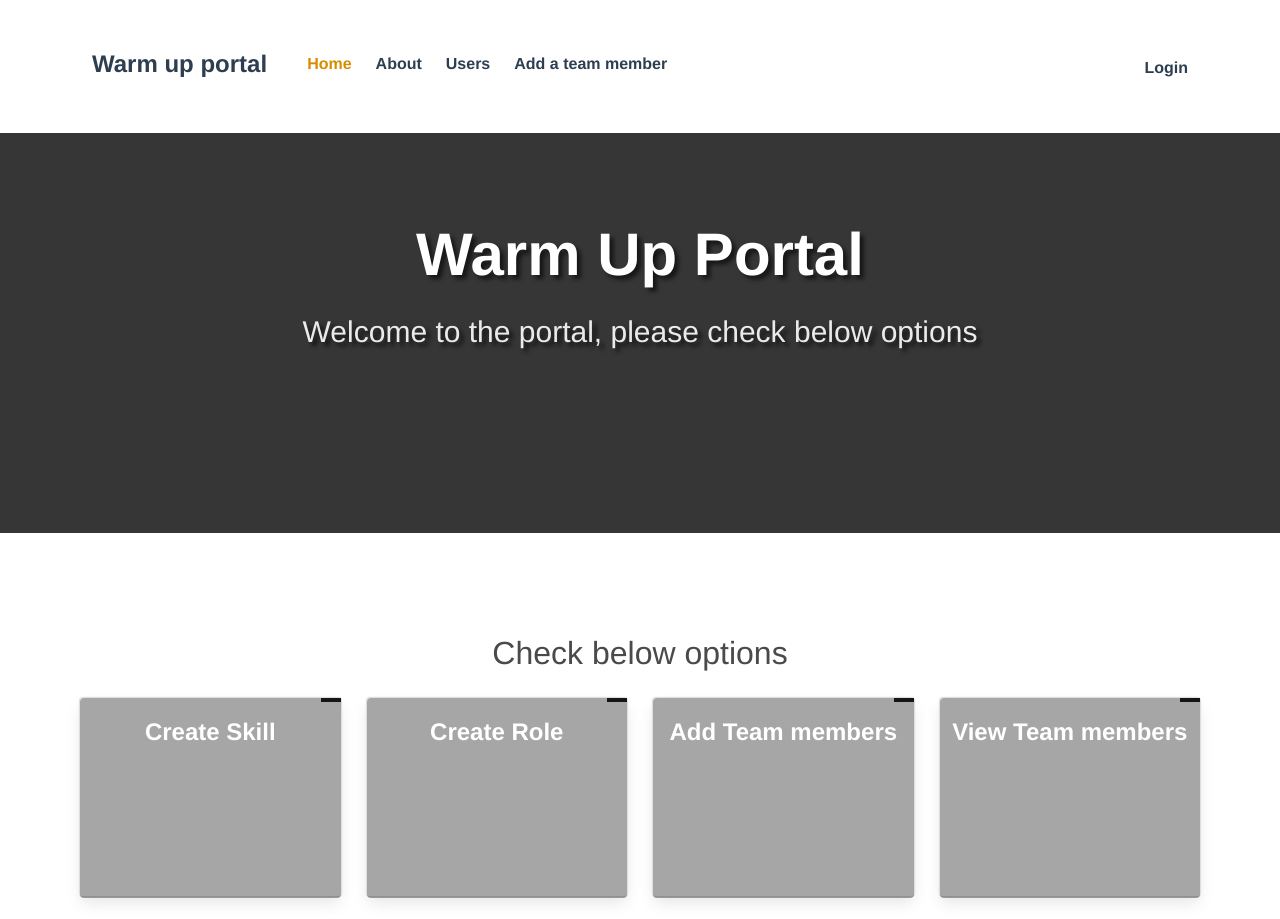
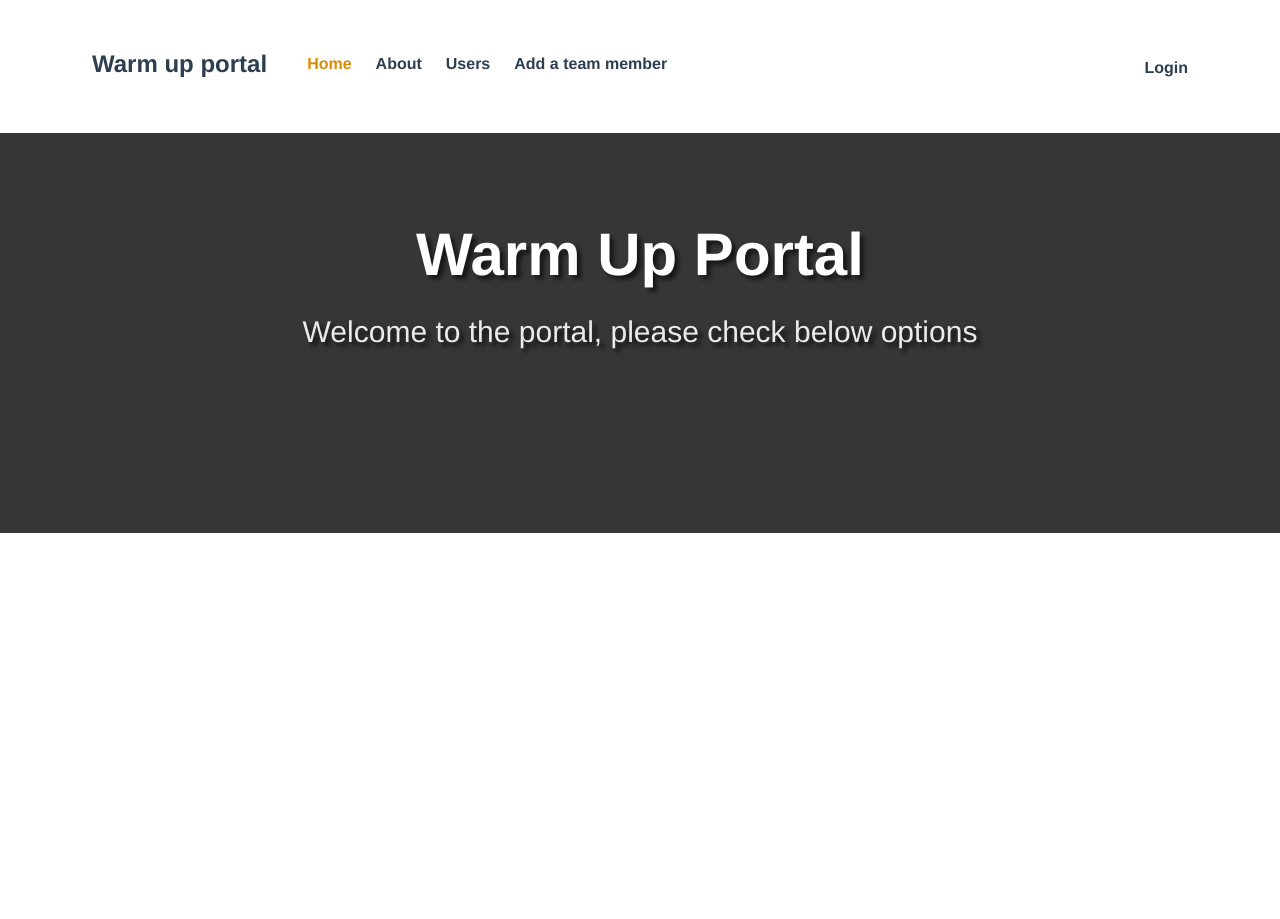
Before and after one commit to esromb/Login-App-vue, a Vue app: page / in a window 1280 px wide. Shown: the top 919 px of the page. After the commit the page ends 800 px from the top, so only its background shows below. Built offline with nearby package versions, Linux system fonts and the light colour scheme.

Commit message:
clearing the events

```diff
--- a/src/components/JobCard.vue
+++ /dev/null
@@ -1,56 +0,0 @@
-<template>
-  <div class="event-card">
-    <div class="card">
-      <div class="card-content">
-        <h2 class="is-size-4 has-text-weight-bold">{{ event.name }}</h2>
-        <small class="event-date">{{ event.date }}</small>
-        <span>{{ event.location }}</span>
-      </div>
-    </div>
-  </div>
-</template>
-<script>
-export default {
-  props: [
-    'event'
-  ]
-}
-</script>
-<style lang="scss" scoped>
-  .card {
-    height: 200px;
-    background-position: center;
-    background-size: cover;
-    text-align: center;
-  }
-  .card-content {
-    padding-top: 50px;
-    position: absolute;
-    color: #FFF;
-    background-color: rgba(0, 0, 0, 0.35);
-    top: 0;
-    padding: 10px;
-    height: 200px;
-    width: 100%;
-    span {
-      font-size: 18px;
-      text-align: center;
-      width: 100%;
-      position: absolute;
-      bottom: 10px;
-      right: 0;
-    }
-    h2 {
-      margin-top: 10px;
-    }
-  }
-  .event-date {
-    background-color: #151515;
-    color: #FFF;
-    font-size: .75em;
-    padding: 2px 10px;
-    position: absolute;
-    top: 0;
-    right: 0;
-  }
-</style>
--- a/src/components/JobList.vue
+++ /dev/null
@@ -1,66 +0,0 @@
-<template>
-  <div class="events container">
-    <h2 class="subtitle is-3">
-        Check below options
-    </h2>
-    <div class="columns is-multiline">
-      <div v-for="event in events" :event="event" :key="event.id" class="column is-one-quarter">
-        <router-link :to="'/event/' + event.id">
-          <EventCard :event="event" />
-        </router-link>
-      </div>
-    </div>
-  </div>
-</template>
-<script>
-import EventCard from '@/components/JobCard';
-export default {
-  name: 'EventsList',
-  components : {
-    EventCard
-  },
-  data () {
-    return {
-      event: {},
-      events: [
-        {
-          id: 1,
-          name: 'Create Skill',
-          category: 'Job Posting',
-          description: 'Create a new skill per requirement of the project',
-          },
-        {
-          id: 2,
-          name: 'Create Role',
-          category: 'Roles',
-          description: 'Add a new role per requirement to the project',
-        },
-          {
-          id: 3,
-          name: 'Add Team members',
-          category: 'Candidates',
-          description: 'Add a selected team member bjb',
-        },
-         {
-          id: 4,
-          name: 'View Team members',
-          category: 'Candidates',
-          description: 'To get the list of team members',
-        },
-        {
-          id: 5,
-          name: 'Update Team members',
-          category: 'Candidates',
-          description: 'Update team member details',
-        }
-      ]
-    }
-  }
-}
-</script>
-<style lang="scss" scoped>
-  .events {
-    margin-top: 100px;
-    text-align: center;
-  }
-</style>
--- a/src/router/index.js
+++ b/src/router/index.js
@@ -19,11 +19,6 @@ export default new Router({
       component: () => import('../views/About.vue')
     },
     {
-      path: '/event/:id',
-      name: 'eventSingle',
-      component: () => import('../views/EventS.vue')
-    },
-    {
       path: '/users',
       name: 'Users',
       component: () => import('../views/Users.vue')
--- a/src/views/EventS.vue
+++ /dev/null
@@ -1,81 +0,0 @@
-<template>
-  <div class="event-single">
-    <section class="hero is-primary">
-      <div class="hero-body">
-        <div class="container">
-          <h1 class="title">
-            {{ event.name }}
-          </h1>
-          <h2 class="subtitle ">
-            <strong>Date:</strong> {{ event.date }}
-            <br>
-            <strong>Time:</strong> {{ event.time }}
-          </h2>
-        </div>
-      </div>
-    </section>
-    <section class="event-content">
-      <div class="container">
-        <p class="is-size-4 description">{{ event.description }}</p>
-        <p class="is-size-5"><strong>Location:</strong> {{ event.location }}</p>
-        <p class="is-size-5"><strong>Category:</strong> {{ event.category }}</p>
-        <div class="event-images columns is-multiline has-text-centered">
-          <div v-for="image in event.images" :key="image.id" class="column is-one-third">
-            <img :src="image" :alt="event.name">
-          </div>
-        </div>
-      </div>
-    </section>
-  </div>
-</template>
-<script>
-export default {
-  name: 'EventSingle',
-  data () {
-    return {
-      events: [
-        {
-          id: 1,
-          name: 'Create Skill',
-          category: 'Job Posting',
-          description: 'Create a new skill per requirement of the project',
-
-        },
-         {
-          id: 2,
-          name: 'Create Role',
-          category: 'Roles',
-          description: 'Add a new role per requirement to the project',
-        },
-        {
-          id: 3,
-          name: 'Add Team members',
-          category: 'Candidates',
-          description: 'Add a selected team member',
-        },
-         {
-          id: 4,
-          name: 'View Team members',
-          category: 'Candidates',
-          description: 'To get the list of team members',
-        },
-        {
-          id: 5,
-          name: 'Update Team members',
-          category: 'Candidates',
-          description: 'Update team member details',
-        }
-
-
-
-      ],
-      event: {}
-    }
-  },
-  created() {
-    const ID = Number(this.$route.params.id);
-    let event = this.events.find(event => event.id === ID);
-    this.event = event;
-  }
-}
-</script>
--- a/src/views/Home.vue
+++ b/src/views/Home.vue
@@ -12,15 +12,13 @@
       </div>
     </div>
   </section>
-   <EventsList />
 </div>
 </template>
 <script>
-import EventsList from '../components/JobList';
 export default {
   name: 'home',
   components: {
-    EventsList
+
   }
 }
 </script>
```
Also changed, not shown: 1 other file (tests, documents, lock files or other folders).
